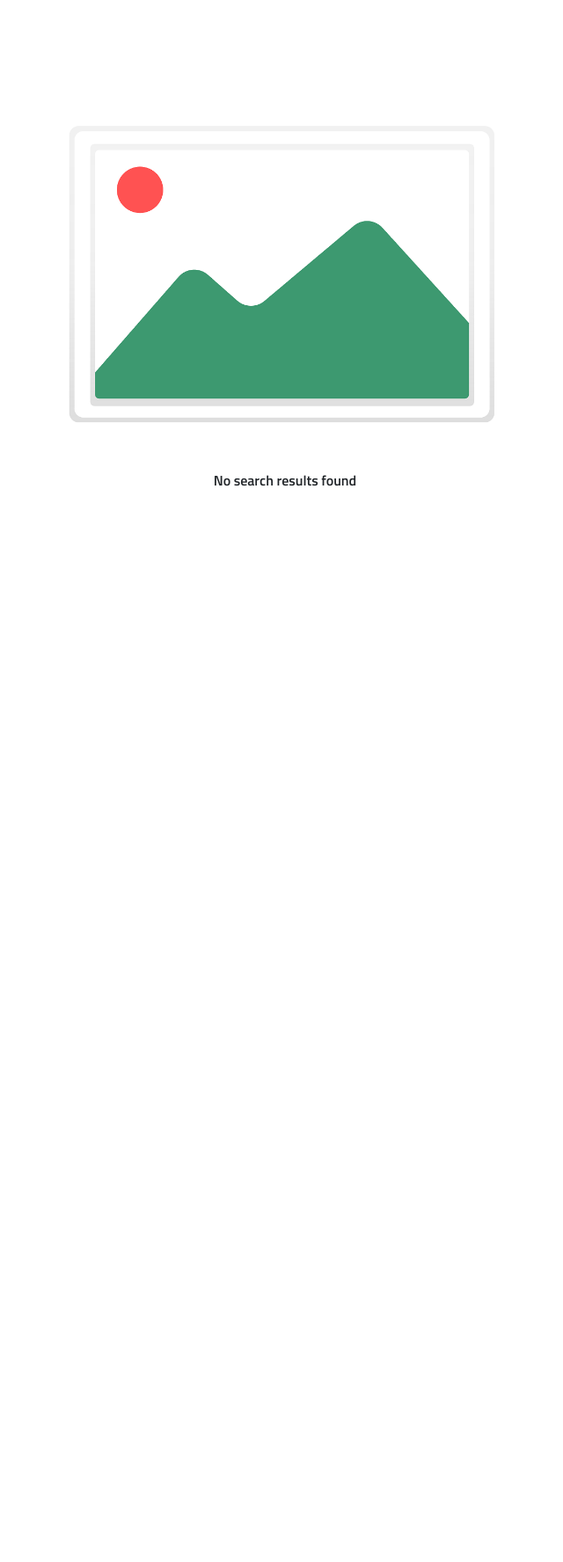
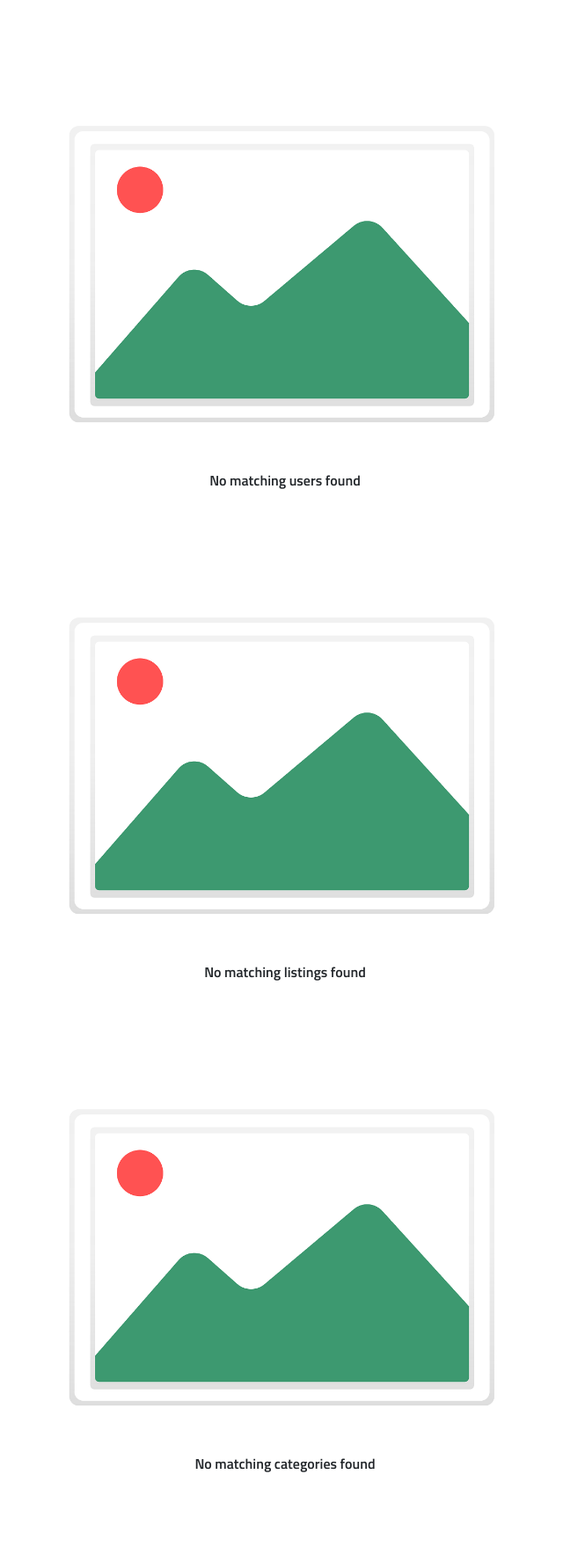
Before and after one commit to hanneswidrig/taj-mahal, a Flask app: page /search in a window 1280 px wide. Shown: the part 65-1841 px from the top of the page at 88% size, without its empty margins (316-956 px from the left). Before the commit the page ends 618 px from the top, so only its background shows below. Run offline with Flask 2, Linux system fonts and the light colour scheme; parts of the project's set-up code (start-up, migrations or seed data) failed here and were passed over; some libraries are stand-ins or nearby versions.

Commit message:
Major refactoring, search works properly for users/listings

```diff
--- a/app.py
+++ b/app.py
@@ -1,18 +1,11 @@
 # Pip Dependencies
-from flask import Flask, render_template, request, flash, redirect, url_for
-from flask_wtf import Form, FlaskForm
-from wtforms import StringField, SubmitField, IntegerField, SelectField, DecimalField
-from wtforms.validators import Email, Length, DataRequired, Regexp, NumberRange
-
-import sys
-from flask_wtf import FlaskForm
-from wtforms import StringField, FileField, IntegerField, DecimalField, SelectField, BooleanField, DateField, \
-		SubmitField
-from wtforms.validators import Length, NumberRange
+from flask import Flask, render_template, request, flash, redirect, url_for, session
 
 # Imported Project Files
 import db
 import helper_functions
+import route_functions
+from form_classes import buy_form, add_listing_form
 from secrets import secret_flask_key
 
 app = Flask('Gardener\'s Exchange')
@@ -21,7 +14,7 @@ app.config['SECRET_KEY'] = secret_flask_key()
 
 @app.before_request
 def before_request():
-		db.open_db() # EXAMINE REQUEST.ARGS for 'search'
+		db.open_db()
 
 
 def after_request():
@@ -38,26 +31,24 @@ def index():
 
 @app.route('/search')
 def search():
-		search_query = request.args.get('search')
-		filter_query = request.args.get('filter')
-		listings = []
-		categories = []
-		users = []
-		if search_query is not None:
-				if filter_query == '1':
-						listings = db.title_like_listings(search_query)
-				elif filter_query == '2':
-						categories = db.search_like_category(search_query)
-				elif filter_query == '3':
-						users = db.search_like_users(search_query)
-				else:
-						listings = db.title_like_listings(search_query)
-				for listing in listings:
-						listing['price_per_unit'] = '${:,.2f}'.format(listing['price_per_unit'])
+		search_q = request.args.get('search')
+		filter_q = request.args.get('filter')
+		listings, categories, users = ([], [], [])
+		results = {'listings': listings,'categories': categories, 'users': users}
+		if search_q is not None:
+			results = route_functions.search(results, search_q)
+			listings = results['listings']
+			categories = results['categories']
+			users = results['users']
 		else:
-				search_query = ''
+			search_q = ''
+		if filter_q is not None:
+			listings = route_functions.filter_choice(listings, int(filter_q), search_q)
+		else:
+			pass
+
 		return render_template('search.html', listings=listings,
-		categories=categories, users=users, search_query=search_query)
+		categories=categories, users=users, search_query=search_q)
 
 
 @app.route('/listing/<int:id>')
@@ -68,16 +59,10 @@ def listing_detail(id):
 		return render_template('detail-listing.html', listing=listing, user=user, rel_link=rel_link)
 
 
-class BuyForm(FlaskForm):
-		quantity = IntegerField('Quantity to buy', validators=[
-														NumberRange(min=0.01, message="Must buy more than 0.")])
-		submit = SubmitField('Make Purchase')
-
-
 @app.route('/listing/buy/<int:id>', methods=['GET', 'POST'])
 def buy_listing(id):
 		listing = db.get_one_listing(id)
-		buy_item = BuyForm()
+		buy_item = buy_form()
 		rel_link = helper_functions.relative_link(request.path, request.referrer)
 
 		if (buy_item.validate_on_submit() and buy_item.quantity.data <= listing['available_quantity']):
@@ -89,25 +74,6 @@ def buy_listing(id):
 				flash("Unable to purchase item")
 
 		return render_template('buy-listing.html', listing=listing, form=buy_item, rel_link=rel_link)
-
-
-class add_listing_form(FlaskForm):
-		title = StringField('Title', validators=[Length(
-				min=1, message="A title is required.")])
-		photo = FileField('Picture')
-		description = StringField('Description', validators=[
-															Length(min=1, message="A description is required.")])
-		original_quantity = IntegerField(
-				'Quantity', validators=[NumberRange(min=1, message="A quantity is required.")])
-		unit_type = StringField('Measurement', validators=[
-														Length(min=1, message="A measurement is required.")])
-		price_per_unit = DecimalField('Price Per Unit', places=2,
-																	validators=[NumberRange(min=1, message="A price is required.")])
-		listing_category = SelectField('Category',
-																	 choices=[('vegetable', 'Vegetable'), ('fruit', 'Fruit'), ('other', 'Other')])
-		is_tradeable = BooleanField('Tradeable')
-		date_harvested = DateField('Date Harvested', format="%Y-%m-%d")
-		submit = SubmitField('Add')
 
 
 @app.route('/listing/add', methods=['GET', 'POST'])
--- a/db.py
+++ b/db.py
@@ -34,7 +34,7 @@ def title_like_listings(search_query):
 def search_like_category(search_query):
     search_query = '%' + search_query + '%'
     query = '''
-	SELECT * FROM listing inner join category on listing_category = category_id
+	SELECT * FROM listing inner join category on listing.category_id = category.category_id
 	WHERE name LIKE %(search_query)s;
 	'''
     g.cursor.execute(query, {'search_query': search_query.lower()})
@@ -72,9 +72,11 @@ def get_one_listing(listing_id):
         'SELECT * FROM listing WHERE listing_id = %(id)s', {'id': listing_id})
     return g.cursor.fetchone()
 
+
 def get_one_user(user_id):
 		g.cursor.execute('select * FROM "user" WHERE user_id = %(id)s', {'id': user_id})
 		return g.cursor.fetchone()
+
 
 def update_available_quantity(bought_amount, id):
     query = '''
--- a/static/scripts/scripts.js
+++ b/static/scripts/scripts.js
@@ -1,7 +1,6 @@
 $(document).ready(function() {
 	activePageMobile();
 	activePageDesktop();
-	// expandFilters();
 	chooseFilter();
 
 	function activePageMobile() {
@@ -23,18 +22,6 @@ $(document).ready(function() {
 		} else if (window.location.pathname == '/user') {
 			$('#account-d').addClass('dsktp-item-active');
 		}
-	}
-	function expandFilters() {
-		$('.search-filter-toggle').on('click', function(e) {
-			e.preventDefault();
-			$('.app-bar').toggleClass('expanded-filter');
-			if ($('.filter-container').css('display') == 'none') {
-				$('.filter-container').css('display', 'flex');
-			}
-			else {
-				$('.filter-container').css('display', 'none');
-			}
-		});
 	}
 	function createFilterURL(filterID) {
 		var url = new URL(window.location.href);
--- a/templates/base.html
+++ b/templates/base.html
@@ -41,8 +41,9 @@
 				</div>
 				<div class="dsktp-center">
 					<div class="dsktp-search">
-						<form role="search" class="dsktp-search-form">
+						<form method="GET" class="dsktp-search-form" action="{{ url_for('search') }}">
 							<input type="text" name="search" class="dsktp-search-box" placeholder="Search" value="{% block search_query %}{% endblock %}">
+							<input type="submit" style="display: none;" />
 						</form>
 					</div>
 				</div>
--- a/templates/search.html
+++ b/templates/search.html
@@ -6,6 +6,31 @@
 <link rel="stylesheet" type="text/css" href="{{ url_for('static',filename='styles/search.css') }}">
 {% endblock %}
 {% block content %}
+{% if users %}
+<div class="user-container">
+{% for user in users %}
+<a href="{{ url_for('user_profile', user_id=user.user_id) }}" class="user-a">
+	<div class="user-card">
+		<div class="user-card-wrapper">
+			<div class="user-card-left">
+				<img class="user-card-profile-pic" src="{{ user.profile_pic }}">
+			</div>
+			<div class="user-card-right">
+				<div class="user-card-name">
+				{{ user.first_name.capitalize() }} {{ user.last_name.capitalize() }}
+				</div>
+			</div>
+		</div>
+	</div>
+</a>
+{% endfor %}
+</div>
+{% else %}
+<div class="no-results">
+	<img src="{{ url_for('static', filename='images/no-results.png') }}" alt="no results">
+	<span class="search-none">No matching users found</span>
+</div>
+{% endif %}
 {% if listings %}
 <div class="listing-container">
 	<ul class="ul-listing">
@@ -25,47 +50,27 @@
 				</div>
 			</a>
 		</li>
-		{% else %}
-		<div class="no-results">
-			<img src="{{ url_for('static', filename='images/no-results.png') }}" alt="no results">
-			<span class="search-none">No search results found</span>
-		</div>
 		{% endfor %}
 	</ul>
 </div>
-{% elif categories %}
-<div class="listing-container">
-	<ul class="ul-listing">
-		{% for listing in categories %}
-		<li>
-			<a href="{{ url_for('listing_detail', id=listing.listing_id) }}" class="listing-a">
-				<div class="listing" style="background-image: url('{{ listing.photo }}');">
-					<div class="listing-body">
-						<div class="bottom-left">
-							<span class="listing-title">{{ listing.title }}</span>
-							<span class="listing-price">{{ listing.price_per_unit }}</span>
-						</div>
-						<div class="bottom-right">
-							<span class="listing-more">More</span>
-						</div>
-					</div>
-				</div>
-			</a>
-		</li>
-		{% else %}
-		<div class="no-results">
-			<img src="{{ url_for('static', filename='images/no-results.png') }}" alt="no results">
-			<span class="search-none">No search results found</span>
-		</div>
+{% else %}
+<div class="no-results">
+	<img src="{{ url_for('static', filename='images/no-results.png') }}" alt="no results">
+	<span class="search-none">No matching listings found</span>
+</div>
+{% endif %}
+{% if categories %}
+<div class="category-container">
+	<ul class="ul-category">
+		{% for category in categories %}
+		<li>{{ category.name }}</li>
 		{% endfor %}
 	</ul>
 </div>
-{% elif users %}
-{{ users }}
 {% else %}
 <div class="no-results">
 	<img src="{{ url_for('static', filename='images/no-results.png') }}" alt="no results">
-	<span class="search-none">No search results found</span>
+	<span class="search-none">No matching categories found</span>
 </div>
 {% endif %}
 {% endblock %}
```
Also changed, not shown: form_classes.py (added, +28 -0 lines), route_functions.py (added, +29 -0 lines), static/styles/search.css (+54 -3 lines).
